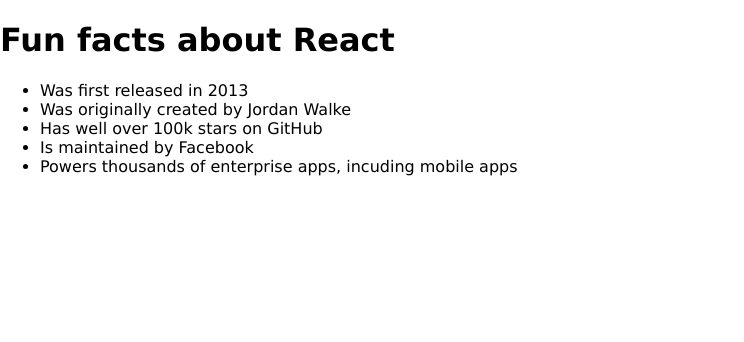
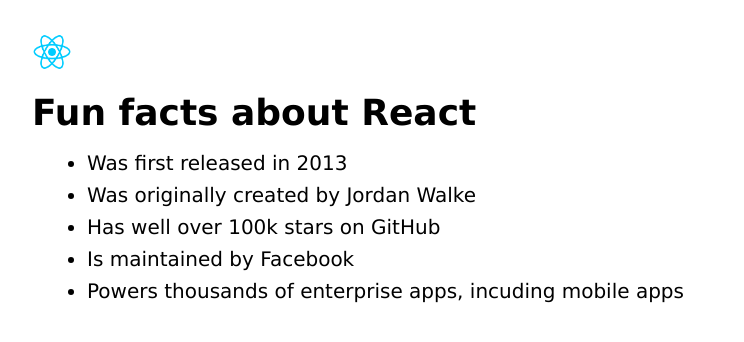
Before and after one commit to midcenturydude7/react-practice-app, a React (Create React App) app in the folder react-practice-app/: page / in a window 1280 px wide. Shown: the top 342 px of the page, without its empty margins (0-744 px from the left). Built offline with nearby package versions, Linux system fonts and the light colour scheme.

Commit message:
Completed first mini project with custom components

```diff
--- a/react-practice-app/public/index.html
+++ b/react-practice-app/public/index.html
@@ -2,19 +2,19 @@
 <html lang="en">
   <head>
     <meta charset="utf-8" />
-    <link rel="icon" href="%PUBLIC_URL%/favicon.ico" />
+    <!-- <link rel="icon" href="%PUBLIC_URL%/favicon.ico" /> -->
     <meta name="viewport" content="width=device-width, initial-scale=1" />
     <meta name="theme-color" content="#000000" />
     <meta
       name="description"
       content="Web site created using create-react-app"
     />
-    <link rel="apple-touch-icon" href="%PUBLIC_URL%/logo192.png" />
+    <!-- <link rel="apple-touch-icon" href="%PUBLIC_URL%/logo192.png" /> -->
     <!--
       manifest.json provides metadata used when your web app is installed on a
       user's mobile device or desktop. See https://developers.google.com/web/fundamentals/web-app-manifest/
     -->
-    <link rel="manifest" href="%PUBLIC_URL%/manifest.json" />
+    <!-- <link rel="manifest" href="%PUBLIC_URL%/manifest.json" /> -->
     <!--
       Notice the use of %PUBLIC_URL% in the tags above.
       It will be replaced with the URL of the `public` folder during the build.
--- a/react-practice-app/src/Card.js
+++ /dev/null
@@ -1,16 +0,0 @@
-function Card() {
-  return (
-    <div>
-      <h1>Fun facts about React</h1>
-      <ul>
-        <li>Was first released in 2013</li>
-        <li>Was originally created by Jordan Walke</li>
-        <li>Has well over 100k stars on GitHub</li>
-        <li>Is maintained by Facebook</li>
-        <li>Powers thousands of enterprise apps, incuding mobile apps</li>
-      </ul>
-    </div>
-  );
-}
-
-export default Card;
--- /dev/null
+++ b/react-practice-app/src/Components/Card.js
@@ -0,0 +1,20 @@
+function Card() {
+  return (
+    <div>
+      <h1 className="card-title">Fun facts about React</h1>
+      <ul className="card-list">
+        <li className="card-list-item">Was first released in 2013</li>
+        <li className="card-list-item">
+          Was originally created by Jordan Walke
+        </li>
+        <li className="card-list-item">Has well over 100k stars on GitHub</li>
+        <li className="card-list-item">Is maintained by Facebook</li>
+        <li className="card-list-item">
+          Powers thousands of enterprise apps, incuding mobile apps
+        </li>
+      </ul>
+    </div>
+  );
+}
+
+export default Card;
--- /dev/null
+++ b/react-practice-app/src/Components/Header.js
@@ -0,0 +1,11 @@
+import logo from "../img/react-logo.png";
+
+function Header() {
+  return (
+    <div className="header-wrapper">
+      <img className="header-image" src={logo} alt="React logo" />
+    </div>
+  );
+}
+
+export default Header;
--- a/react-practice-app/src/index.css
+++ b/react-practice-app/src/index.css
@@ -1,5 +1,36 @@
-html, body {
+*, *::before, *::after {
+  box-sizing: border-box;
   margin: 0;
   padding: 0;
+}
+
+body {
   font-family: 'Lucida Sans', 'Lucida Sans Regular', 'Lucida Grande', 'Lucida Sans Unicode', Geneva, Verdana, sans-serif;
+  padding: 2em;
 }
+
+img {
+  max-width: 100%;
+}
+
+.header-wrapper {
+  margin-bottom: 1em;
+}
+
+.header-image {
+  width: 40px;
+}
+
+.card-title {
+  font-size: 2.25rem;
+  margin-bottom: .5em;
+}
+
+.card-list {
+  font-size: 1.25rem;
+  margin-left: 2.75em;
+}
+
+.card-list-item + .card-list-item {
+  margin-top: .4em;
+}
--- a/react-practice-app/src/index.js
+++ b/react-practice-app/src/index.js
@@ -1,11 +1,13 @@
 import React from "react";
 import ReactDOM from "react-dom/client";
 import "./index.css";
-import Card from "./Card";
+import Card from "./Components/Card";
+import Header from "./Components/Header";
 
 const root = ReactDOM.createRoot(document.getElementById("root"));
 root.render(
   <React.StrictMode>
+    <Header />
     <Card />
   </React.StrictMode>
 );
```
Also changed, not shown: react-practice-app/src/img/react-logo.png (added).
